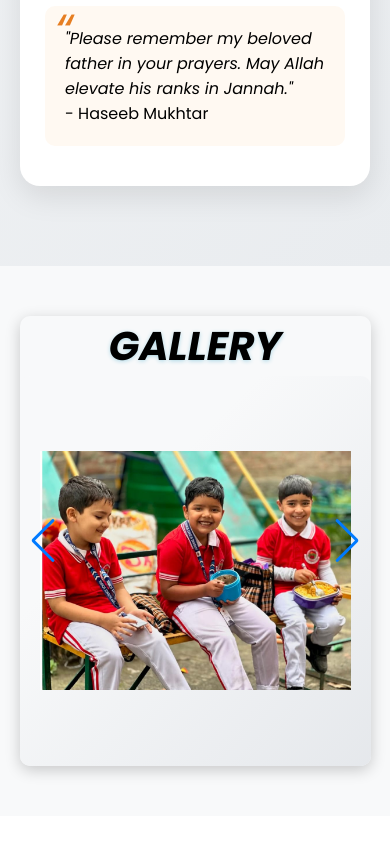
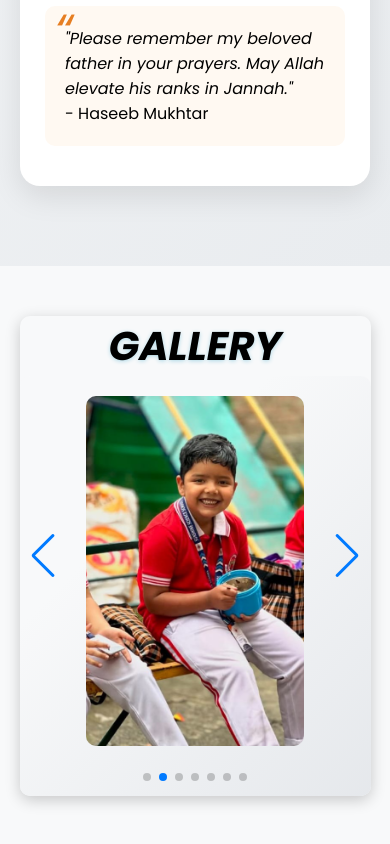
Before and after one commit to Jibrandar/SUNSHINESCIENCESCHOOL, a plain HTML site: page index.html in a window 390 px wide. Shown: the part 2128-2972 px from the top of the page. Before the commit the page ends 2944 px from the top, so only its background shows below. Drawn offline with nearby package versions, Linux system fonts and the light colour scheme.

Commit message:
Adding pagination and making slider responsive

```diff
--- a/index.html
+++ b/index.html
@@ -169,7 +169,7 @@
 
             </div>
             <!-- Pagination and Navigation Buttons -->
-            <!-- <div class="swiper-pagination"></div> -->
+            <div class="swiper-pagination"></div>
             <div class="swiper-button-prev"></div>
             <div class="swiper-button-next"></div>
         </div>
--- a/style.css
+++ b/style.css
@@ -296,7 +296,15 @@ blockquote::before {
   .card.centered {
     max-width: 100%; /* Full width on mobile */
   }
-}
+
+  .swiper-slide img {
+    width: 100%;
+    height: 350px; /* fixed height */
+    object-fit: cover;
+
+    border-radius: 10px;
+    transition: transform 0.3s ease-in-out;
+}}
 
 
 #Gallery {
@@ -320,7 +328,7 @@ blockquote::before {
 
 .swiper {
   width: 100%;
-  height: 450px;
+  height: 480px;
   border-radius: 10px;
   overflow: hidden;
   box-shadow: 0px 4px 15px rgba(0, 0, 0, 0.2);
@@ -337,9 +345,9 @@ blockquote::before {
 }
 
 .swiper-slide img {
-  width: 100%;
+  width: 70%;
   height: 350px; /* fixed height */
-  object-fit: contain; /* ensures the entire image is visible */
+   /* ensures the entire image is visible */
   border-radius: 10px;
   transition: transform 0.3s ease-in-out;
 }
```
